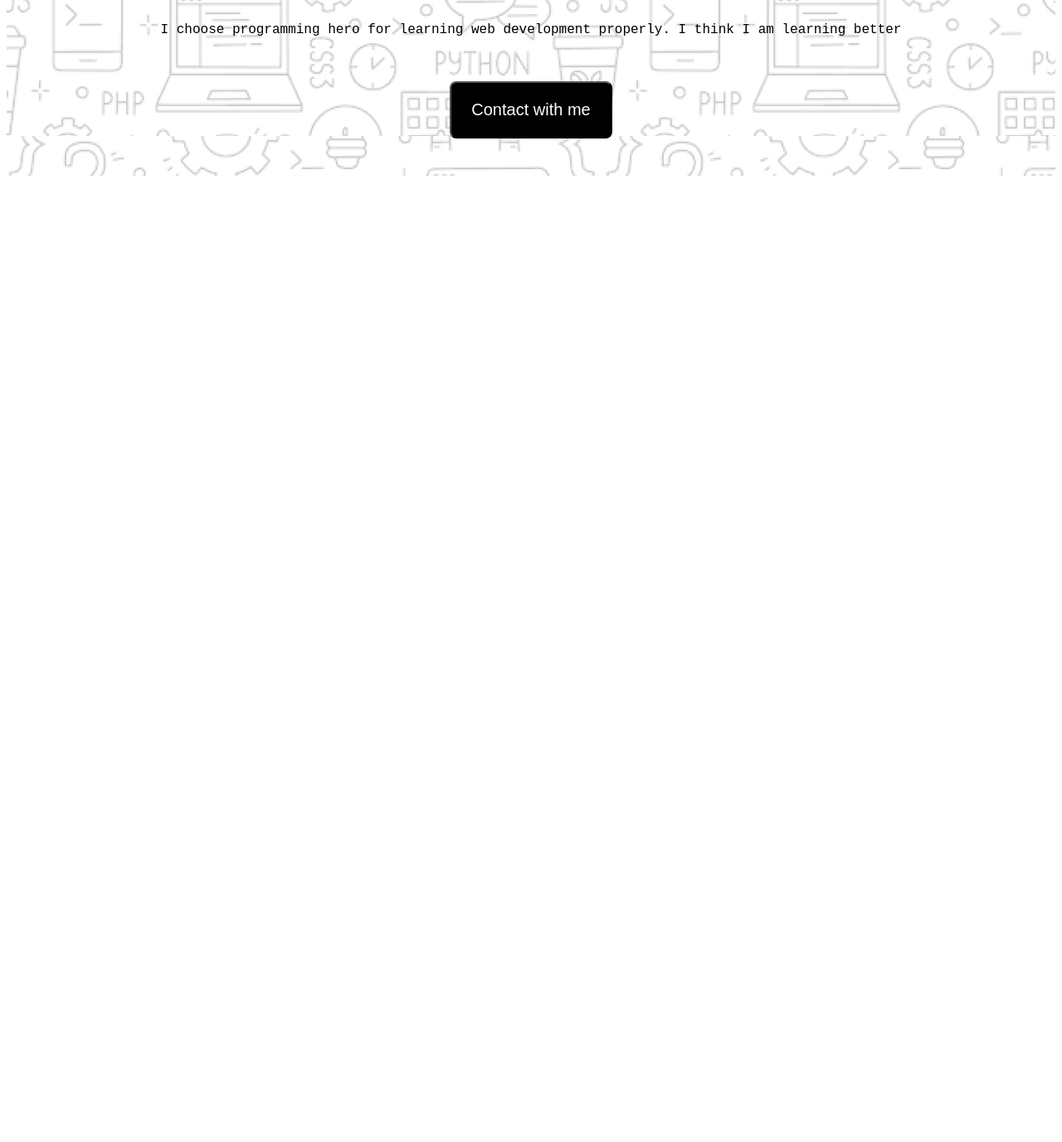
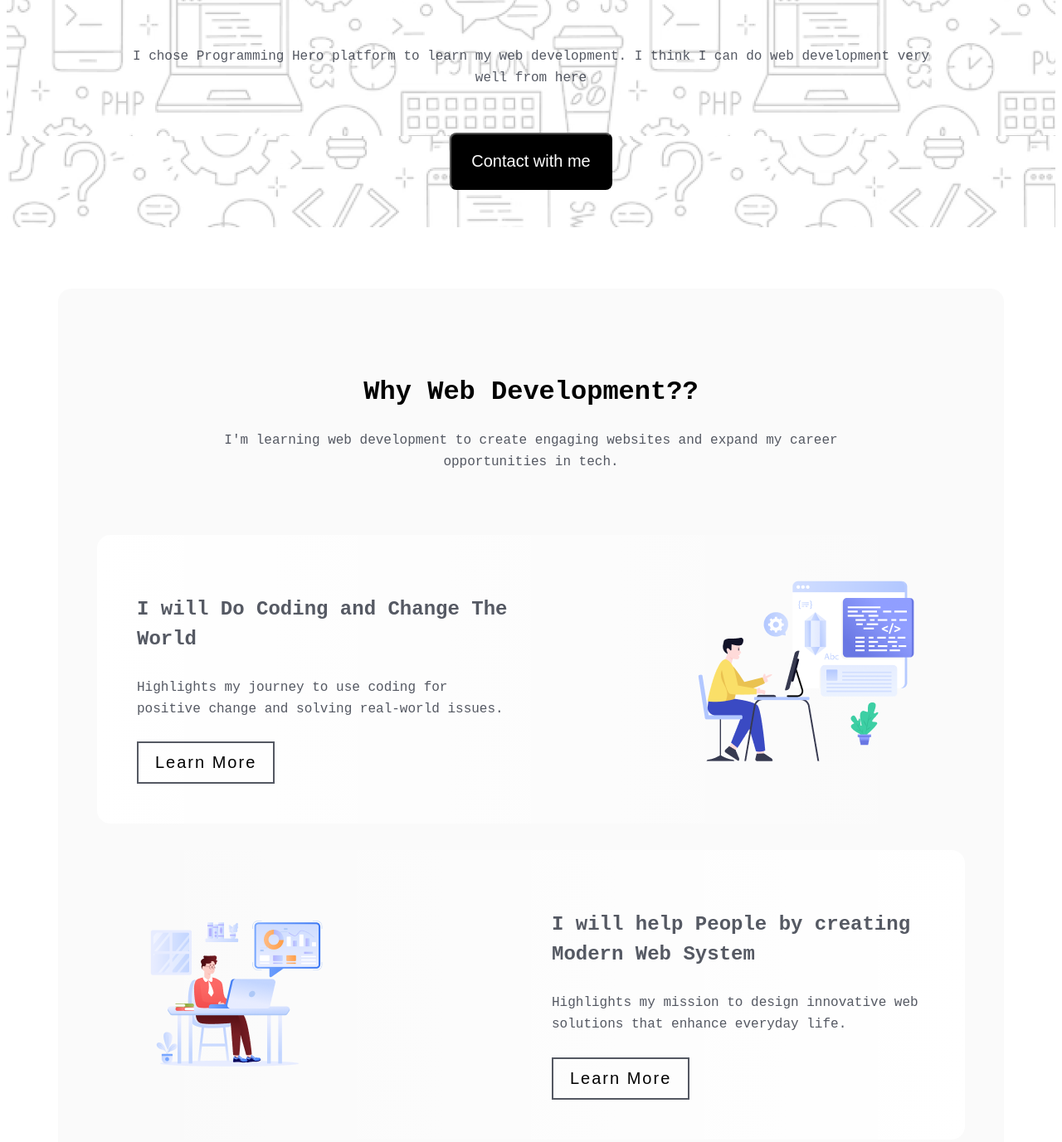
Before and after one commit to aru1204/awlad-portfolio-website, a plain HTML site: page index.html in a window 1280 px wide. Shown: the part 496-1873 px from the top of the page at 83% size. Before the commit the page ends 800 px from the top, so only its background shows below. Drawn offline with Linux system fonts and the light colour scheme; a web font is replaced by a local one.

Commit message:
Blog Section Done

```diff
--- a/index.html
+++ b/index.html
@@ -15,13 +15,48 @@
       <div class="header-component">
         <img src="assets/Group.png" alt="" class="banner-img">
         <h2 class="banner-title">"In the near future, I hope to become a Developer."</h2>
-        <h4 class="banner-description">I choose programming hero for learning web development properly. I think I am learning better</h4>
+        <h4 class="banner-description">I chose Programming Hero platform to learn my web development.  I think I can do web development very well from here</h4>
         <a href=""><button class="banner-button">Contact with me</button></a>
       </div>
     </section>
   </header>
   <main class="main-section">
-
+    <section class="blog-section">
+      <div class="blog-section-top">
+        <h2 class="blog-section-title">Why Web Development??</h2>
+        <h5 class="blog-section-description">I'm learning web development to create engaging websites and expand my career opportunities in tech.</h5>
+      </div>
+      <div class="blog">
+        <div class="blog-content">
+          <h3 class="blog-title">I will Do Coding and Change The World</h3>
+          <h5 class="blog-description">Highlights my journey to use coding for positive change and solving real-world issues.</h5>
+          <a href="https://www.w3schools.com/html/" target="_blank"><button class="blog-btn">Learn More</button></a>
+        </div>
+        <div class="blog-img">
+          <img src="assets/Layer_1.png" alt="">
+        </div>
+      </div>
+      <div class="blog blogtwo">
+        <div class="blog-img">
+          <img src="assets/Group 3.png" alt="">
+        </div>
+        <div class="blog-content">
+          <h3 class="blog-title">I will help People by creating Modern Web System</h3>
+          <h5 class="blog-description">Highlights my mission to design innovative web solutions that enhance everyday life.</h5>
+          <a href="https://www.w3schools.com/html/" target="_blank"><button class="blog-btn">Learn More</button></a>
+        </div>
+      </div>
+      <div class="blog">
+        <div class="blog-content">
+          <h3 class="blog-title">I will revolutionize the world of web development</h3>
+          <h5 class="blog-description">Shares my journey to innovate and transform web design and functionality.</h5>
+          <a href="https://www.w3schools.com/html/" target="_blank"><button class="blog-btn">Learn More</button></a>
+        </div>
+        <div class="blog-img">
+          <img src="assets/Group 4.png" alt="">
+        </div>
+      </div>
+    </section>
   </main>
   <footer class="footer-section">
 
--- a/style.css
+++ b/style.css
@@ -24,12 +24,15 @@
 .banner-title{
   font-size: 48px;
   font-weight: bolder;
+  line-height: 68px;
 }
 .banner-description{
   padding-top: 24px;
   padding-bottom: 32px;
   font-size: 16px;
   font-weight: 400;
+  color: rgba(13, 19, 33, 70%);
+  line-height: 26px;
 }
 .banner-button{
   margin-bottom: 45px;
@@ -40,3 +43,80 @@
   font-size: 20px;
   font-weight: 500;
 }
+
+/* main-section style */
+
+main{
+  display: flex;
+  flex-direction: column;
+  justify-content: center;
+  align-items: center;
+}
+
+/* blog-section style */
+
+.blog-section{
+  width: 1140px;
+  display: flex;
+  flex-direction: column;
+  justify-content: center;
+  align-items: center;
+  background-color: rgba(247, 247, 247, 0.568);
+  border-radius: 16px;
+  margin-top: 74px;
+  padding-bottom: 48px;
+}
+.blog-section-top{
+  width: 850px;
+  text-align: center;
+  padding-top: 80px;
+  padding-bottom: 48px;
+}
+.blog-section-title{
+  font-size: 32px;
+  font-weight: bolder;
+}
+.blog-section-description{
+  font-size: 16px;
+  font-weight: 400;
+  color: rgba(13, 19, 33, 70%);
+  line-height: 26px;
+}
+
+.blog{
+  display: flex;
+  justify-content: space-between;
+  align-items: center;
+  width: 950px;
+  padding: 48PX;
+  background-image: linear-gradient(to right, white, #00000000);
+  border-radius: 16px;
+  margin-bottom: 32px;
+}
+.blog-content{
+  width: 450px;
+}
+.blog-title{
+  font-size: 24px;
+  font-weight: bold;
+  color: #0d1321b3;
+  line-height: 36px;
+}
+.blog-description{
+  font-size: 16px;
+  font-weight: 400;
+  color: rgba(13, 19, 33, 70%);
+  line-height: 26px;
+}
+.blog-btn{
+  font-size: 20px;
+  font-weight: 500;
+  padding: 12px 20px;
+  background: none;
+  border: 2px solid rgba(13, 19, 33, 70%);
+  letter-spacing: 2px;
+}
+
+.blogtwo{
+  background-image: linear-gradient(to right, #00000000 , white);
+}
```
